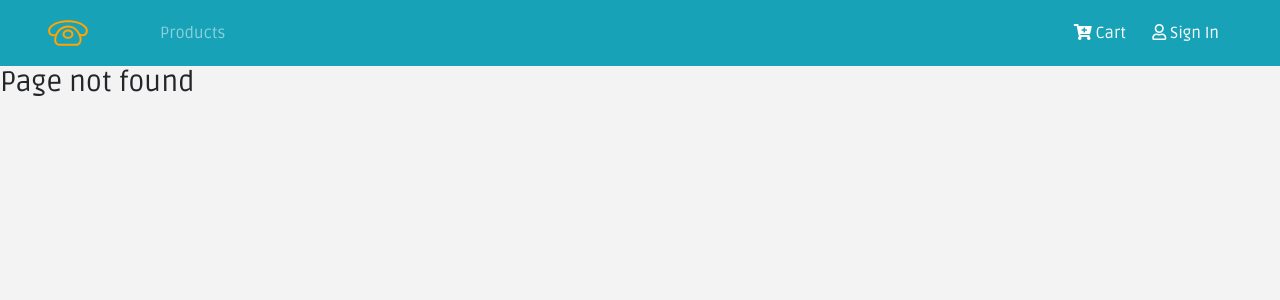
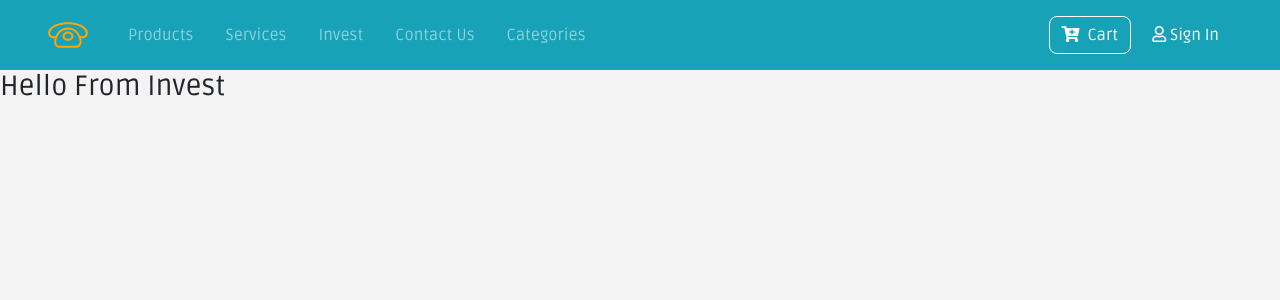
Before and after one commit to Nicxzmiller/ecommerce, a React (Create React App) app: page /invest in a window 1280 px wide. Before the commit this address had no page. Shown: the top 300 px of the page. Built offline with nearby package versions, Linux system fonts and the light colour scheme.

Commit message:
initial modification of Navbar and creation of extra pages

```diff
--- a/package.json
+++ b/package.json
@@ -5,6 +5,7 @@
   "dependencies": {
     "bootstrap": "^4.3.1",
     "react": "^16.8.6",
+    "react-bootstrap-dropdown-menu": "^1.1.15",
     "react-dom": "^16.8.6",
     "react-router-dom": "^5.0.0",
     "react-scripts": "3.0.0",
--- a/src/App.js
+++ b/src/App.js
@@ -10,6 +10,8 @@ import Cart from './components/Cart';
 import Default from './components/Default';
 import Contact from './components/Contact';
 import Signin from './components/Signin';
+import Services from './components/Services';
+import Invest from './components/Invest';
 
 function App() {
   return (
@@ -21,6 +23,8 @@ function App() {
         <Route path="/cart" component={Cart}></Route>
         <Route path="/contact" component={Contact}></Route>
         <Route path="/signin" component={Signin}></Route>
+        <Route path="/services" component={Services}></Route>
+        <Route path="/invest" component={Invest}></Route>
         <Route component={Default}></Route>
       </Switch>
     </React.Fragment>
--- /dev/null
+++ b/src/components/Invest.js
@@ -0,0 +1,13 @@
+import React, {Component} from 'react';
+
+class Invest extends Component {
+    render() {
+        return (
+            <div>
+                <h3>Hello From Invest</h3>
+            </div>
+        );
+    }
+}
+
+export default Invest;
--- a/src/components/Navbar.js
+++ b/src/components/Navbar.js
@@ -1,6 +1,7 @@
 import React, { Component } from 'react'
 import {Link} from 'react-router-dom';
 import logo from '../logo.svg';
+import styled from 'styled-components';
 
 export default class Navbar extends Component {
   render() {
@@ -15,16 +16,39 @@ export default class Navbar extends Component {
                 <img src={logo} alt="store" className="navbar-brand"/>
               </Link>
               <ul className="navbar-nav align-items-center">
-                <li className="nav-item ml-5">
+                <li className="nav-item ml-3">
                     <Link to="/" className="nav-link">
                         Products
                     </Link>
                 </li>
+                  <li className="nav-item ml-3">
+                      <Link to="/" className="nav-link">
+                          Services
+                      </Link>
+                  </li>
+                  <li className="nav-item ml-3">
+                      <Link to="/" className="nav-link">
+                          Invest
+                      </Link>
+                  </li>
+                  <li className="nav-item ml-3">
+                      <Link to="/" className="nav-link">
+                          Contact Us
+                      </Link>
+                  </li>
+                  <li className="nav-item ml-3">
+                      <Link to="/" className="nav-link">
+                          Categories
+                      </Link>
+                  </li>
               </ul>
           <Link to='/cart' className="ml-auto">
-                <button className="btn btn-info">
-                    <i className="fas fa-cart-plus"></i> Cart
-                </button>
+                <ButtonContainer className="btn btn-info">
+                    <span className="mr-2">
+                         <i className="fas fa-cart-plus"></i>
+                    </span>
+                    Cart
+                </ButtonContainer>
           </Link>
           <Link to='/'>
               <button className="btn btn-info">
@@ -35,3 +59,12 @@ export default class Navbar extends Component {
     );
   }
 }
+
+const ButtonContainer = styled.button`
+text-transform: capitalize;
+font-size: ;
+margin: 0.5rem;
+background: transparent;
+border:0.05rem solid;
+border-radius:0.5rem;
+`;
--- /dev/null
+++ b/src/components/Services.js
@@ -0,0 +1,13 @@
+import React, {Component} from 'react';
+
+class Services extends Component {
+    render() {
+        return (
+            <div>
+                <h3>Hello From Services</h3>
+            </div>
+        );
+    }
+}
+
+export default Services;
```
Also changed, not shown: 1 other file (tests, documents, lock files or other folders).
